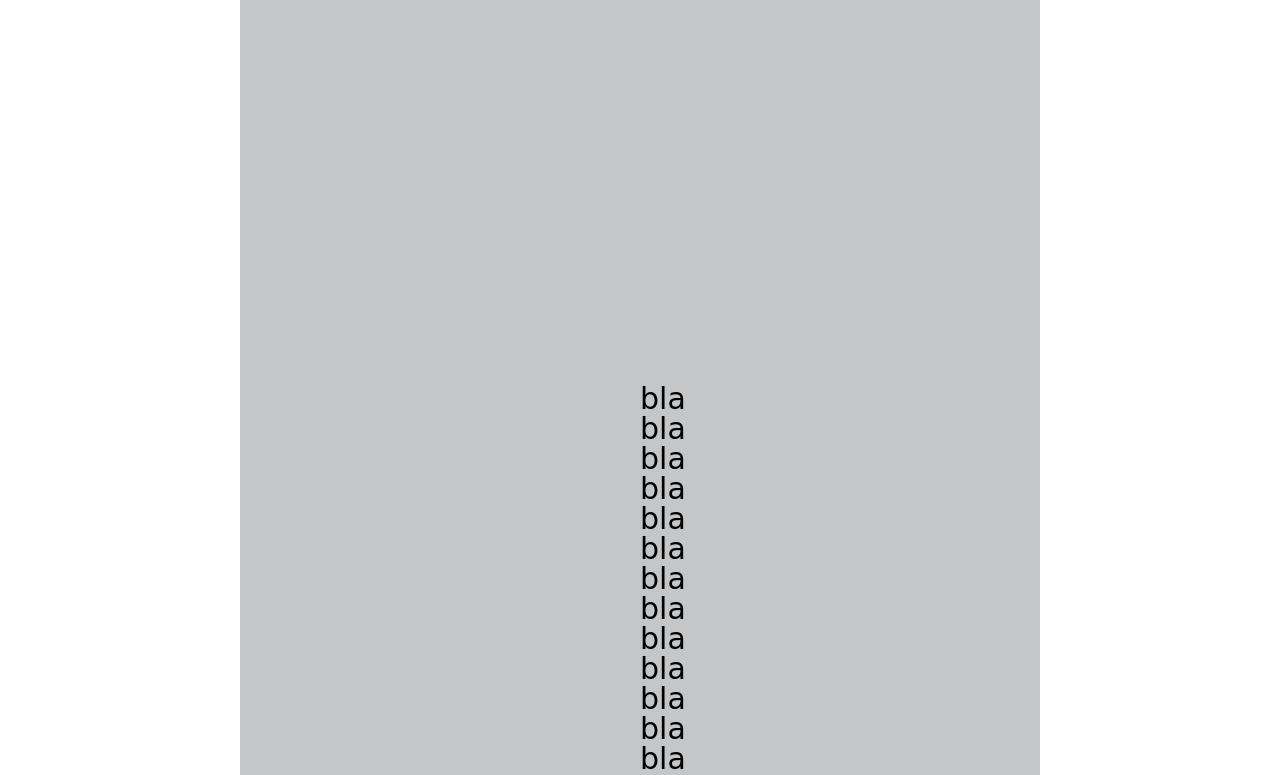
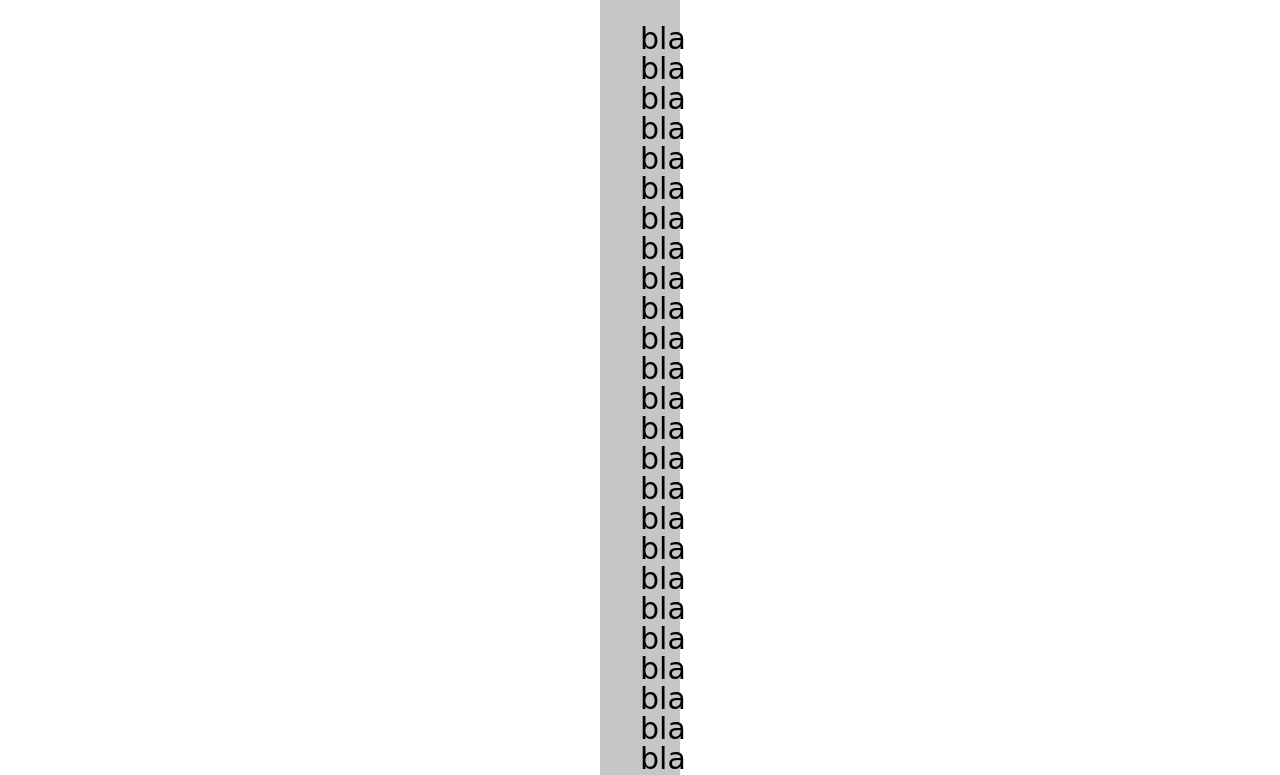
Before and after one commit to malgje/malgje.github.io, a plain HTML site: page index.html in a window 1280 px wide. Shown: the part 116-891 px from the top of the page. Drawn offline with Linux system fonts and the light colour scheme; a web font is replaced by a local one.

Commit message:
eeeeeeee

```diff
--- a/style.css
+++ b/style.css
@@ -42,7 +42,7 @@ footer{
 }
 
 .text-wrapper{
-    padding: 400px;
+    padding: 40px;
     line-height: 30px;
 
     width: 80px;
```
